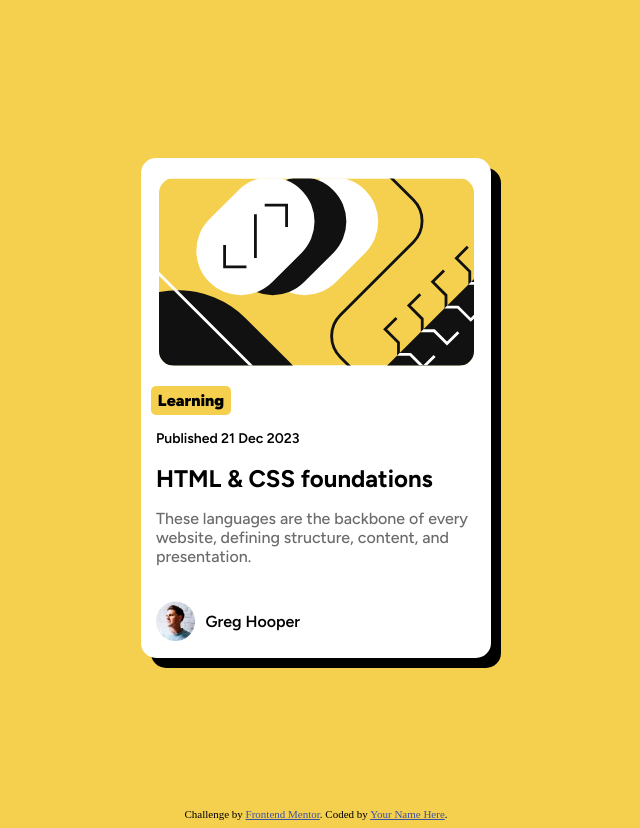
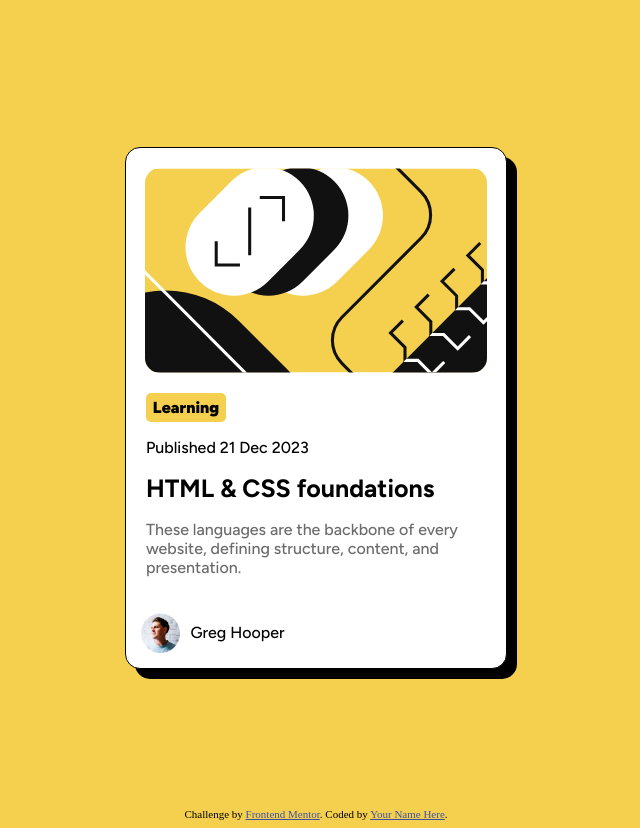
Before and after one commit to voespinal-code/Blog-preview-card, a plain HTML site: page index.html in a window 1280 px wide. Shown: the whole page, without its empty margins (324-964 px from the left). Drawn offline with Linux system fonts and the light colour scheme.

Commit message:
add less divs

```diff
--- a/index.html
+++ b/index.html
@@ -17,33 +17,28 @@
   <main>
     <div class="container">
     <div class="card">
-
       <div><img class="img" src="./assets/images/illustration-article.svg" alt=""></div>
 
-          <div>
-           <div class="learning">Learning</div>
-
-            <div class="date">Published 21 Dec 2023</div>
-
-            <div class="title"><h1>HTML & CSS foundations<h1></div>
-
-            <div class="text"><p>These languages are the backbone of every website, defining structure, content, and presentation.</p></div>
+           <div class="text-box">
+            <p class="learning">Learning</p>
+            <p class="date">Published 21 Dec 2023</p>
+            <h1 class="title">HTML & CSS foundations</h1>
+            <p class="text" >These languages are the backbone of every website, defining structure, content, and presentation.</p>
+          </div>
 
             <div class="name">
                <img class="image-avatar" src="./assets/images/image-avatar.webp" alt="image-avatar">
              <p> Greg Hooper</p>
             </div>
-
-        </div>
     </div>
   </div>
   </main>
 
-
-
+  <footer>
   <div class="attribution">
     Challenge by <a href="https://www.frontendmentor.io?ref=challenge" target="_blank">Frontend Mentor</a>.
     Coded by <a href="#">Your Name Here</a>.
   </div>
+</footer>
 </body>
 </html>
--- a/style.css
+++ b/style.css
@@ -3,19 +3,23 @@ body{background-color: hsl(47, 88%, 63%);
 }
 
 .container{
+    background-color: hsl(47, 88%, 63%);
     display: flex;
     height: 100vh;
-  justify-content: center;
-align-items: center;
+    justify-content: center;
+    align-items: center;
+
 }
-
 
 .card{
     background-color: hsl(0, 0%, 100%);
-    width: 350px;
-    height: 500px;
+    width: 380px;
+    height: 520px;
     border-radius: 15px;
     box-shadow: 10px 10px;
+    border: 1px solid black;
+    font-family: "Figtree", sans-serif;
+
 }
 
 @media(max-width:375px){
@@ -24,15 +28,15 @@ align-items: center;
     }
 }
 .img{
-    text-align: center;
     width: 90%;
     border-radius: 15px;
     margin: auto;
     display: block;
     margin-top: 20px;
     margin-bottom: 20px;
-
-
+}
+.text-box{
+    margin-left: 20px;
 }
 
 .learning{
@@ -43,40 +47,23 @@ align-items: center;
     font-size: 16px;
     text-align: center;
     font-weight: 900;
-    margin: 10px;
-    font-family: "Figtree", sans-serif;
-
 }
-
-.date{
-    font-size: 14px;
-    font-weight: 600;
-    margin: 15px;
-    font-family: "Figtree", sans-serif;
+p{
+    font-weight: 500;
 }
  .title{
-    margin: 15px;
-    font-family: "Figtree", sans-serif;
-   font-size: 12px;
+   font-size: 25px;
    :hover{ color:hsl(47, 88%, 63%) ;}
    cursor: pointer;
 }
-
-
 .text{
-    font-size: 16px;
-    font-weight: 500;
-    margin-left: 15px;
-    margin-right: 20px;
     color: hsl(0, 0%, 42%);
-    font-family: "Figtree", sans-serif;
 }
 .name{
     display: flex;
     align-items: center;
     margin-top: 30px;
     margin-left: 15px;
-    font-family: "Figtree", sans-serif;
    font-weight: 600;
 }
 
```
